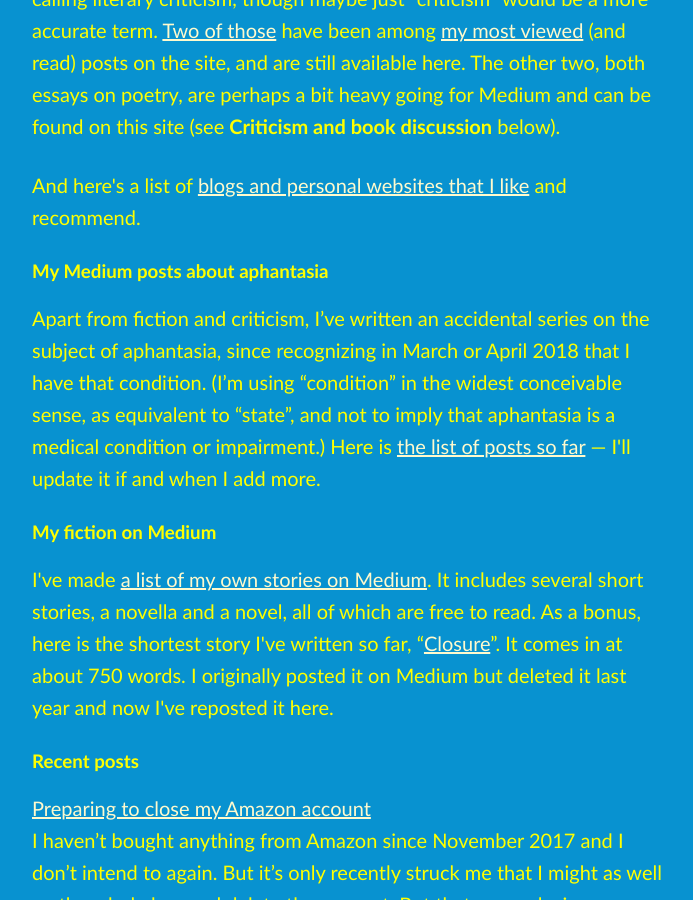
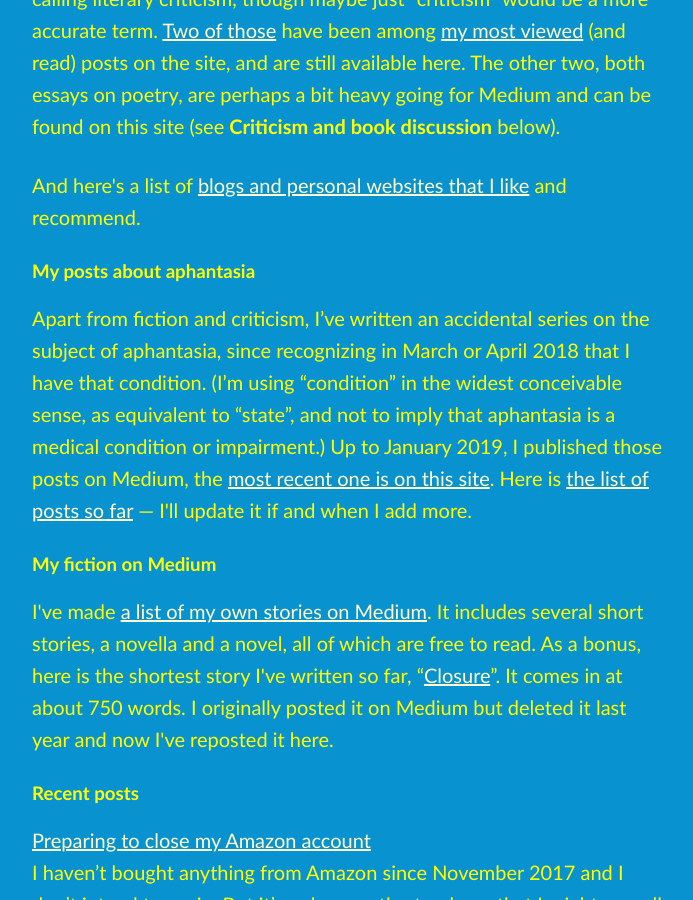
Before and after one commit to artkavanagh/github.io, a Jekyll site: the page index.html, which Jekyll copies as it is, in a window 1280 px wide and 900 px high, scrolled down 396 px. Shown: the whole window, without its empty margins (292-985 px from the left). Built offline with Jekyll 4.4.1, drawn with Linux system fonts in a browser that asks for light colours.

Commit message:
Update index.html

```diff
--- a/index.html
+++ b/index.html
@@ -18,9 +18,9 @@
 
 <p>And here&apos;s a list of <a href="https://www.artkavanagh.ie/recommended-web-pages">blogs and personal websites that I like</a> and recommend.
 
-<h3>My Medium posts about aphantasia</h3>
+<h3>My posts about aphantasia</h3>
 
-<p>Apart from fiction and criticism, I’ve written an accidental series on the subject of aphantasia, since recognizing in March or April 2018 that I have that condition. (I’m using “condition” in the widest conceivable sense, as equivalent to “state”, and not to imply that aphantasia is a medical condition or impairment.) Here is <a href="https://www.artkavanagh.ie/aphantasia-posts">the list of posts so far</a> &mdash; I&apos;ll update it if and when I add more.</p>
+<p>Apart from fiction and criticism, I’ve written an accidental series on the subject of aphantasia, since recognizing in March or April 2018 that I have that condition. (I’m using “condition” in the widest conceivable sense, as equivalent to “state”, and not to imply that aphantasia is a medical condition or impairment.) Up to January 2019, I published those posts on Medium, the <a href="https://www.artkavanagh.ie/aphantasia-dream-in-colour.html">most recent one is on this site</a>. Here is <a href="https://www.artkavanagh.ie/aphantasia-posts">the list of posts so far</a> &mdash; I&apos;ll update it if and when I add more.</p>
 
 <h3>My fiction on Medium</h3>
 
```
